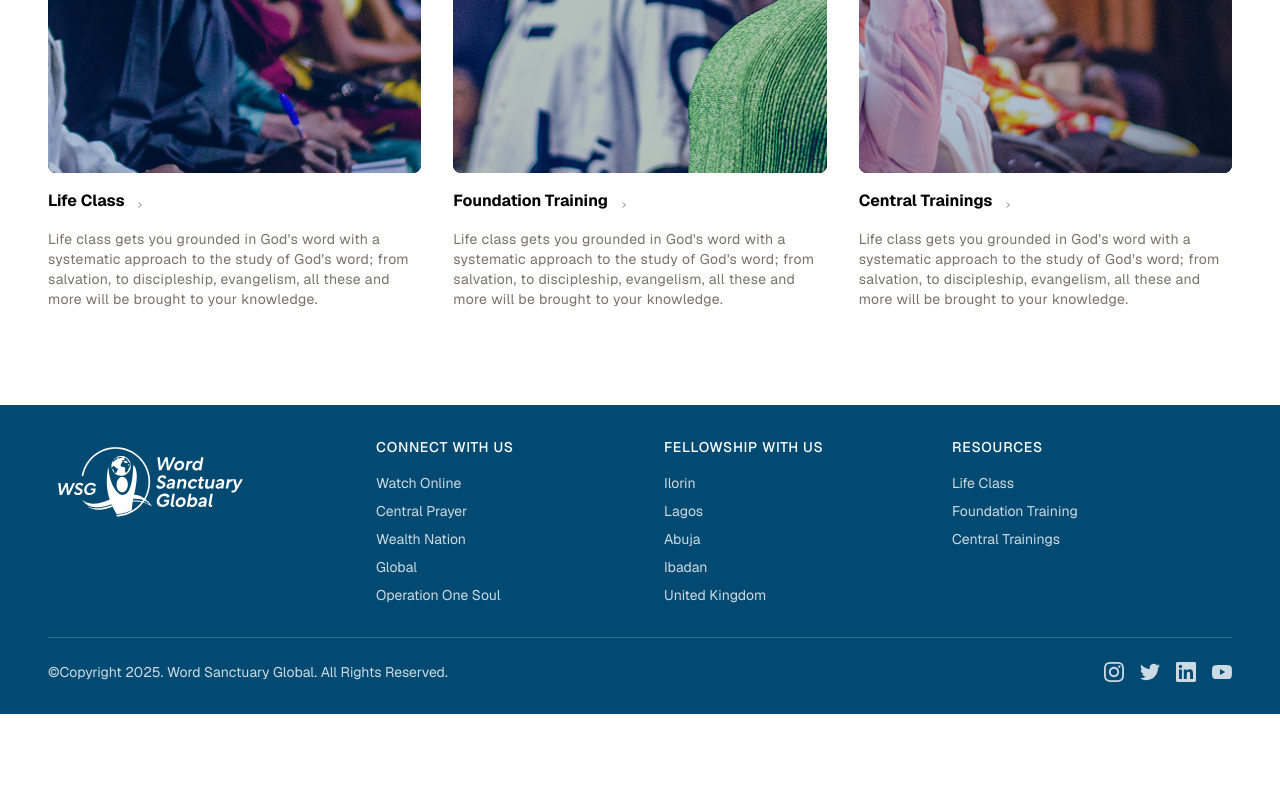
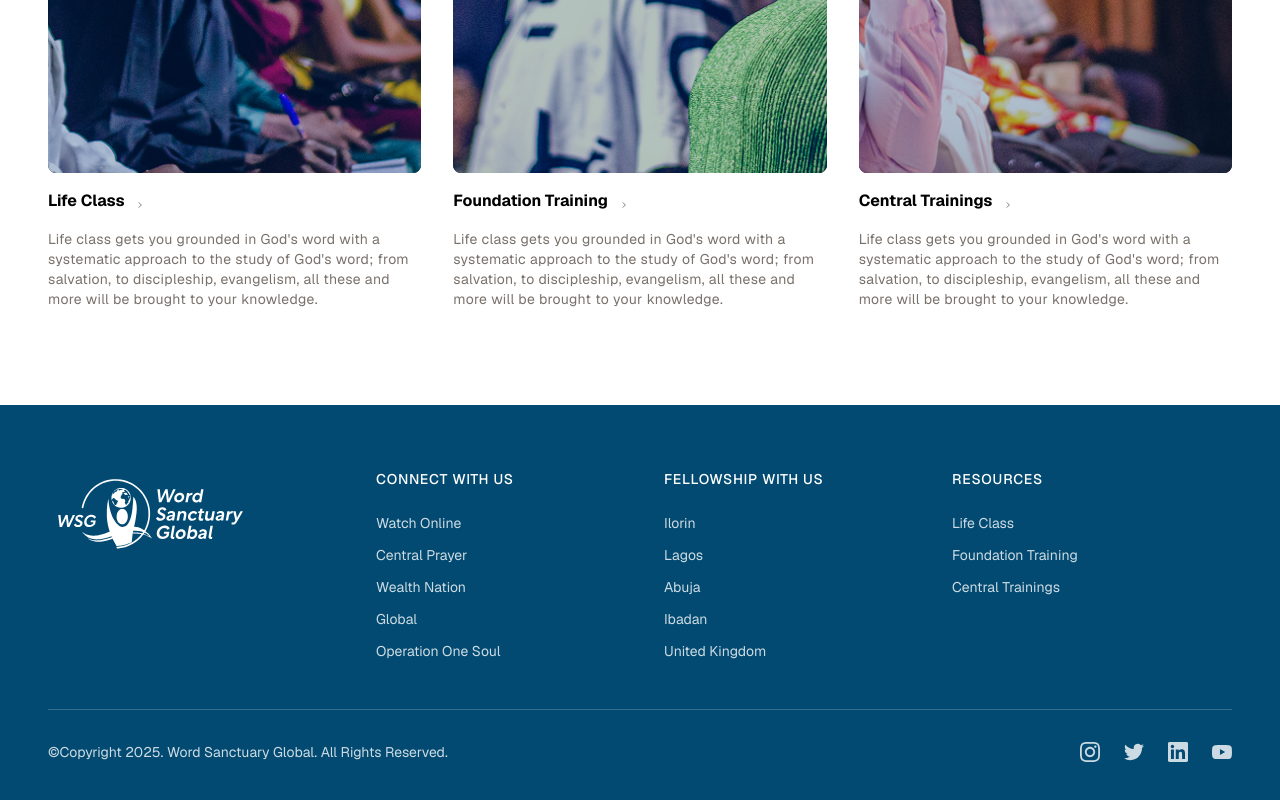
Before and after one commit to Word-Sanctuary/word-sanctuary-online-website, a Next.js app: page / in a window 1280 px wide. Shown: the part 4398-5198 px from the top of the page. Before the commit the page ends 5112 px from the top, so only its background shows below. Built offline with nearby package versions, Linux system fonts and the light colour scheme.

Commit message:
style: update Footer component for improved spacing and layout consistency

```diff
--- a/src/components/Footer.tsx
+++ b/src/components/Footer.tsx
@@ -26,10 +26,10 @@ export default function Footer() {
   ];
 
   return (
-    <div className="w-full bg-sky-900 px-12 py-8">
+    <div className="w-full bg-sky-900 px-12 py-16">
       <div className="max-w-7xl mx-auto">
         {/* Main Footer Content */}
-        <div className="flex items-start gap-32 mb-8">
+        <div className="flex items-start gap-32 mb-12">
           {/* Logo Section */}
           <div className="flex items-center gap-4">
             <AssetLogo
@@ -41,11 +41,11 @@ export default function Footer() {
           </div>
 
           {/* Connect With Us Section */}
-          <div className="flex flex-col gap-4 min-w-[160px]">
+          <div className="flex flex-col gap-6 min-w-[160px]">
             <h3 className="text-white text-sm font-medium uppercase tracking-wider">
               CONNECT WITH US
             </h3>
-            <div className="flex flex-col gap-2">
+            <div className="flex flex-col gap-3">
               {connectLinks.map((link) => (
                 <a
                   key={link}
@@ -59,11 +59,11 @@ export default function Footer() {
           </div>
 
           {/* Fellowship With Us Section */}
-          <div className="flex flex-col gap-4 min-w-[160px]">
+          <div className="flex flex-col gap-6 min-w-[160px]">
             <h3 className="text-white text-sm font-medium uppercase tracking-wider">
               FELLOWSHIP WITH US
             </h3>
-            <div className="flex flex-col gap-2">
+            <div className="flex flex-col gap-3">
               {fellowshipLinks.map((link) => (
                 <a
                   key={link}
@@ -77,11 +77,11 @@ export default function Footer() {
           </div>
 
           {/* Resources Section */}
-          <div className="flex flex-col gap-4 min-w-[160px]">
+          <div className="flex flex-col gap-6 min-w-[160px]">
             <h3 className="text-white text-sm font-medium uppercase tracking-wider">
               RESOURCES
             </h3>
-            <div className="flex flex-col gap-2">
+            <div className="flex flex-col gap-3">
               {resourceLinks.map((link) => (
                 <a
                   key={link}
@@ -96,13 +96,13 @@ export default function Footer() {
         </div>
 
         {/* Bottom Section */}
-        <div className="border-t border-white/20 pt-6 flex justify-between items-center">
+        <div className="border-t border-white/20 pt-8 flex justify-between items-center">
           <div className="text-white/80 text-sm">
             ©Copyright 2025. Word Sanctuary Global. All Rights Reserved.
           </div>
 
           {/* Social Media Icons */}
-          <div className="flex items-center gap-4">
+          <div className="flex items-center gap-6">
             {/* Instagram */}
             <a href="#" className="text-white/80 hover:text-white transition-colors">
               <svg className="w-5 h-5" fill="currentColor" viewBox="0 0 24 24">
```
